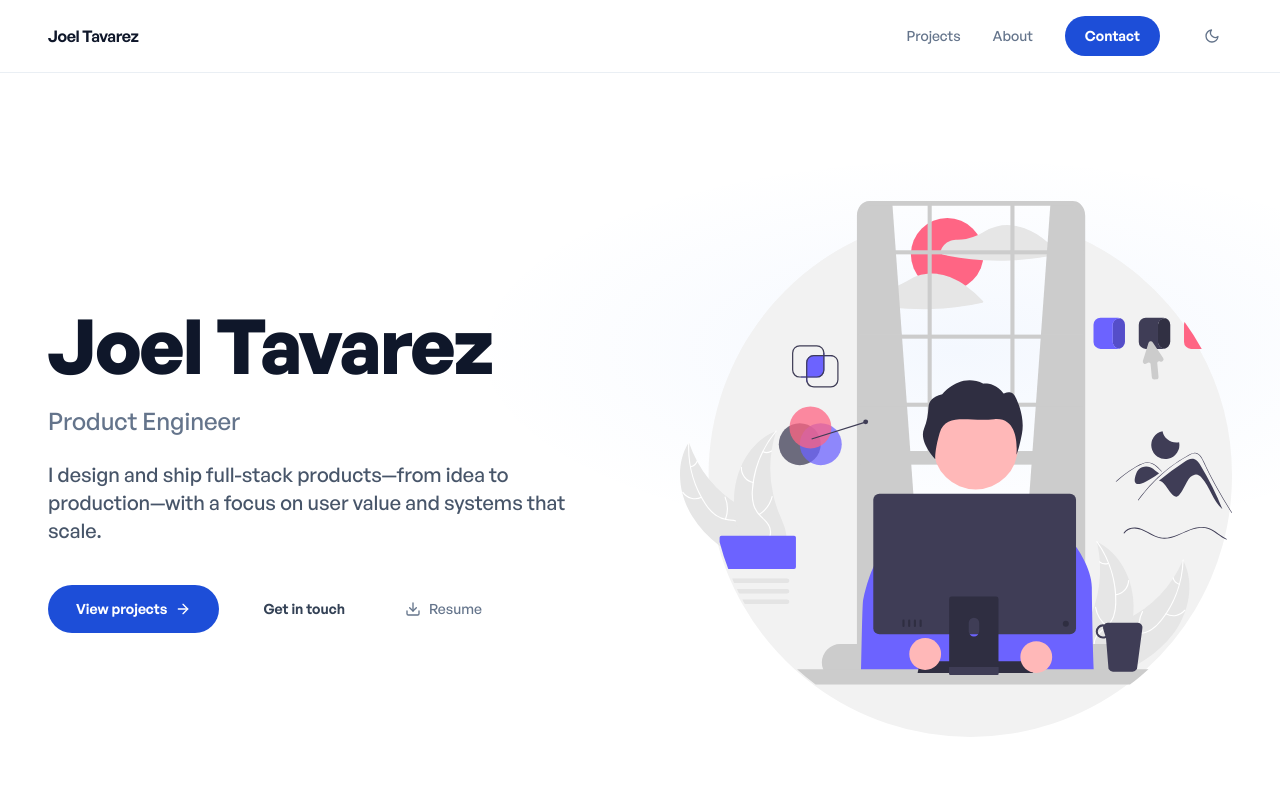
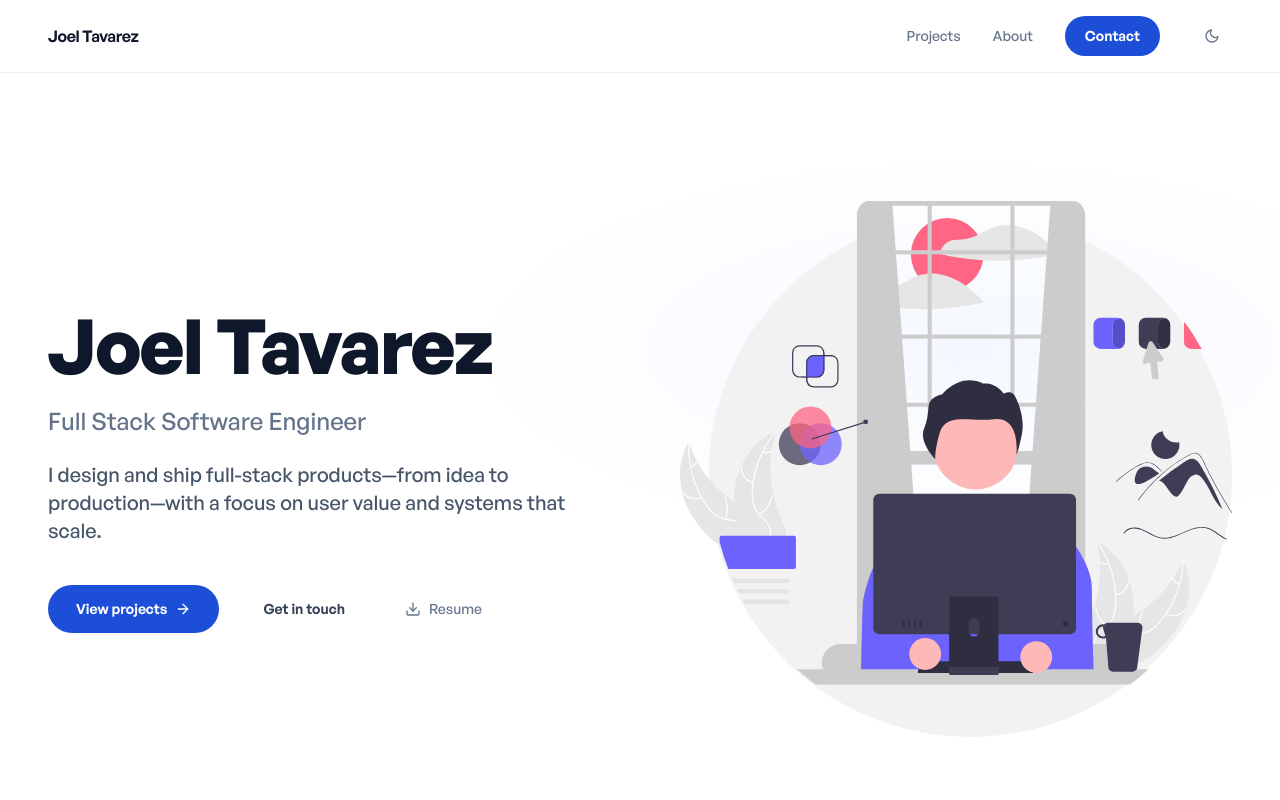
Before and after one commit to Don-Joel/Me, a Next.js app: page / in a window 1280 px wide. Shown: the top 800 px of the page. Built offline with nearby package versions, Linux system fonts and the light colour scheme.

Commit message:
updating from product engineer to full stack software engineer:

```diff
--- a/components/about/AboutMeBio.tsx
+++ b/components/about/AboutMeBio.tsx
@@ -49,7 +49,7 @@ const AboutMeBio = () => {
 
                   <div className="mt-6 space-y-1.5">
                     <p className="font-general-semibold text-slate-900 dark:text-white">
-                      Product Engineer at Newmark
+                      Full Stack Software Engineer at Newmark
                     </p>
                     <p className="text-sm font-general-medium text-slate-500 dark:text-slate-400">
                       University of Virginia · B.A. Computer Science
--- a/components/shared/AppBanner.tsx
+++ b/components/shared/AppBanner.tsx
@@ -78,7 +78,7 @@ const HeroContent = ({ animated = false }: HeroContentProps) => {
               {...fade(0.08)}
               className="mt-5 text-xl font-general-medium text-slate-500 dark:text-slate-400 sm:text-2xl"
             >
-              Product Engineer
+              Full Stack Software Engineer
             </SubTag>
 
             <BodyTag
--- a/components/shared/AppFooterCopyright.tsx
+++ b/components/shared/AppFooterCopyright.tsx
@@ -12,7 +12,7 @@ const AppFooterCopyright = () => {
         <span suppressHydrationWarning>&copy; {new Date().getFullYear()}</span>
       </p>
       <p className="text-sm font-general-medium text-slate-600 dark:text-slate-400">
-        Product engineer
+        Full Stack Software Engineer
       </p>
     </div>
   );
--- a/consts/aboutMeExperiences.ts
+++ b/consts/aboutMeExperiences.ts
@@ -14,7 +14,7 @@ export const experiences: Experience[] = [
     period: "Present",
     company: "Newmark",
     description:
-      "I currently work at Newmark as a product engineer building a new in-house leasing and transaction platform for commercial real estate brokers. I use AI to orchestrate development end-to-end—architecting and shipping high-impact features across the front end and backend, with an emphasis on scalability, reliability, and clear user value.",
+      "I currently work at Newmark as a full stack software engineer building a new in-house leasing and transaction platform for commercial real estate brokers. I use AI to orchestrate development end-to-end—architecting and shipping high-impact features across the front end and backend, with an emphasis on scalability, reliability, and clear user value.",
     iconBg: "bg-indigo-100 dark:bg-indigo-900/30",
     iconColor: "text-indigo-600 dark:text-indigo-400",
   },
--- a/consts/howIBuildPillars.ts
+++ b/consts/howIBuildPillars.ts
@@ -24,6 +24,6 @@ export const pillars: Pillar[] = [
     iconBg: "bg-purple-100 dark:bg-purple-900/30",
     iconColor: "text-purple-600 dark:text-purple-400",
     description:
-      "I work as a product engineer who uses AI to orchestrate coding agents and ship the right product. With the help of AI, I design, architect, and implement features end-to-end, focusing on user value, scalability, and clarity rather than just writing code. AI augments how I think and build so I can move faster from idea to production without sacrificing quality or design.",
+      "I work as a Full Stack Software Engineer who uses AI to orchestrate coding agents and ship the right product. With the help of AI, I design, architect, and implement features end-to-end, focusing on user value, scalability, and clarity rather than just writing code. AI augments how I think and build so I can move faster from idea to production without sacrificing quality or design.",
   },
 ];
--- a/lib/seo.ts
+++ b/lib/seo.ts
@@ -2,9 +2,10 @@ export const SITE_URL = "https://joeltavarez.dev";
 export const SITE_NAME = "Joel Tavarez";
 export const SITE_TITLE_DEFAULT = "Joel Tavarez's Portfolio";
 export const SITE_DESCRIPTION_DEFAULT =
-  "Product engineer who uses AI orchestration to build ideal software. Full-stack experience at Newmark and Target.";
+  "Full Stack Software Engineer who uses AI orchestration to build ideal software. Full-stack experience at Newmark and Target.";
 export const DEFAULT_OG_IMAGE = "/images/og-card.png";
-export const DEFAULT_OG_IMAGE_ALT = "Joel Tavarez, Product Engineer";
+export const DEFAULT_OG_IMAGE_ALT =
+  "Joel Tavarez, Full Stack Software Engineer";
 export const THEME_COLOR_LIGHT = "#f8fafc";
 export const THEME_COLOR_DARK = "#0f172a";
 
@@ -73,7 +74,7 @@ export function personStructuredData() {
     name: SITE_NAME,
     url: SITE_URL,
     image: absoluteAssetUrl("/images/logo.png"),
-    jobTitle: "Product Engineer",
+    jobTitle: "Full Stack Software Engineer",
     sameAs: [...PERSON_SAME_AS],
   };
 }
--- a/pages/about.tsx
+++ b/pages/about.tsx
@@ -21,12 +21,12 @@ const TechnologiesSection = dynamic(
 const About = () => (
   <>
     <PagesMetaHead
-      title="About Joel Tavarez | Product Engineer"
-      description="Learn about Joel Tavarez's product engineering experience, leadership, technology stack, and work building scalable full-stack systems."
+      title="About Joel Tavarez | Full Stack Software Engineer"
+      description="Learn about Joel Tavarez's full stack software engineer experience, leadership, technology stack, and work building scalable full-stack systems."
       canonicalPath="/about"
       ogType="profile"
       ogImage="/images/og-about.png"
-      ogImageAlt="About Joel Tavarez — Product Engineer"
+      ogImageAlt="About Joel Tavarez — Full Stack Software Engineer"
       structuredData={{
         "@context": "https://schema.org",
         "@graph": [
@@ -35,7 +35,7 @@ const About = () => (
             "@id": `${SITE_URL}/about#webpage`,
             name: "About Joel Tavarez",
             description:
-              "Joel Tavarez's product engineering experience, leadership, and technology stack.",
+              "Joel Tavarez's full stack software engineering experience, leadership, and technology stack.",
             url: `${SITE_URL}/about`,
             isPartOf: { "@id": `${SITE_URL}/#website` },
             mainEntity: { "@id": `${SITE_URL}/#person` },
--- a/pages/contact.tsx
+++ b/pages/contact.tsx
@@ -11,10 +11,10 @@ const Contact = () => (
   <>
     <PagesMetaHead
       title="Contact | Joel Tavarez"
-      description="Get in touch with Joel Tavarez — product engineer. Send a message for opportunities or collaboration."
+      description="Get in touch with Joel Tavarez — full stack software engineer. Send a message for opportunities or collaboration."
       canonicalPath="/contact"
       ogImage="/images/og-contact.png"
-      ogImageAlt="Contact Joel Tavarez — Product Engineer"
+      ogImageAlt="Contact Joel Tavarez — Full Stack Software Engineer"
       structuredData={{
         "@context": "https://schema.org",
         "@graph": [
@@ -23,7 +23,7 @@ const Contact = () => (
             "@id": `${SITE_URL}/contact#webpage`,
             name: "Contact Joel Tavarez",
             description:
-              "Contact Joel Tavarez about product engineering opportunities and collaboration.",
+              "Contact Joel Tavarez about full stack software engineering opportunities and collaboration.",
             url: `${SITE_URL}/contact`,
             isPartOf: { "@id": `${SITE_URL}/#website` },
             mainEntity: { "@id": `${SITE_URL}/#person` },
--- a/pages/index.tsx
+++ b/pages/index.tsx
@@ -13,14 +13,15 @@ const Home = () => {
         "@id": `${SITE_URL}/#website`,
         url: SITE_URL,
         name: "Joel Tavarez",
-        description: "The product engineering portfolio of Joel Tavarez.",
+        description:
+          "The full stack software engineering portfolio of Joel Tavarez.",
         publisher: { "@id": `${SITE_URL}/#person` },
         inLanguage: "en-US",
       },
       {
         ...personStructuredData(),
         knowsAbout: [
-          "Product engineering",
+          "Full Stack Software Engineering",
           "Full-stack development",
           "React",
           "JVM languages",
@@ -34,11 +35,11 @@ const Home = () => {
   return (
     <>
       <PagesMetaHead
-        title="Joel Tavarez - Product Engineer | AI Orchestration, Leadership, Systems"
-        description="Product engineer who uses AI orchestration to build ideal software. Full-stack experience at Newmark and Target; leadership, system optimization, and React/JVM."
+        title="Joel Tavarez - Full Stack Software Engineer | AI Orchestration, Leadership, Systems"
+        description="Full Stack Software Engineer who uses AI orchestration to build ideal software. Full-stack experience at Newmark and Target; leadership, system optimization, and React/JVM."
         canonicalPath="/"
         ogImage="/images/og-card.png"
-        ogImageAlt="Joel Tavarez, Product Engineer — portfolio homepage"
+        ogImageAlt="Joel Tavarez, Full Stack Software Engineer— portfolio homepage"
         structuredData={structuredData}
       />
       <DynamicAppBanner />
--- a/scripts/generate-seo-assets.mjs
+++ b/scripts/generate-seo-assets.mjs
@@ -15,7 +15,8 @@ const cards = [
     file: "og-about.png",
     eyebrow: "About",
     title: "Joel Tavarez",
-    subtitle: "Product engineer · experience, stack, and work history",
+    subtitle:
+      "Full Stack Software Engineer· experience, stack, and work history",
   },
   {
     file: "og-projects.png",
@@ -27,7 +28,8 @@ const cards = [
     file: "og-contact.png",
     eyebrow: "Contact",
     title: "Get in touch",
-    subtitle: "Opportunities, collaboration, and product engineering",
+    subtitle:
+      "Opportunities, collaboration, and full stack software engineering",
   },
 ];
 
```
Also changed, not shown: public/site.webmanifest.
